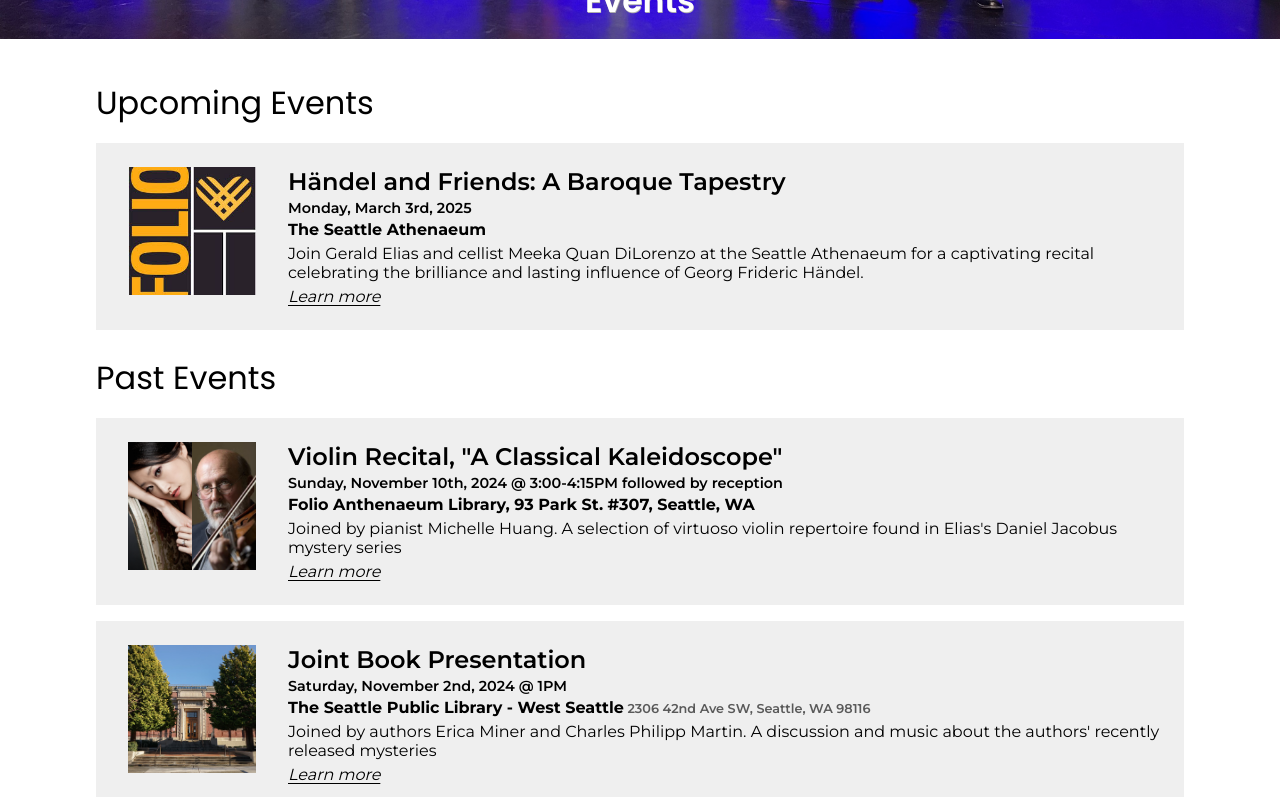
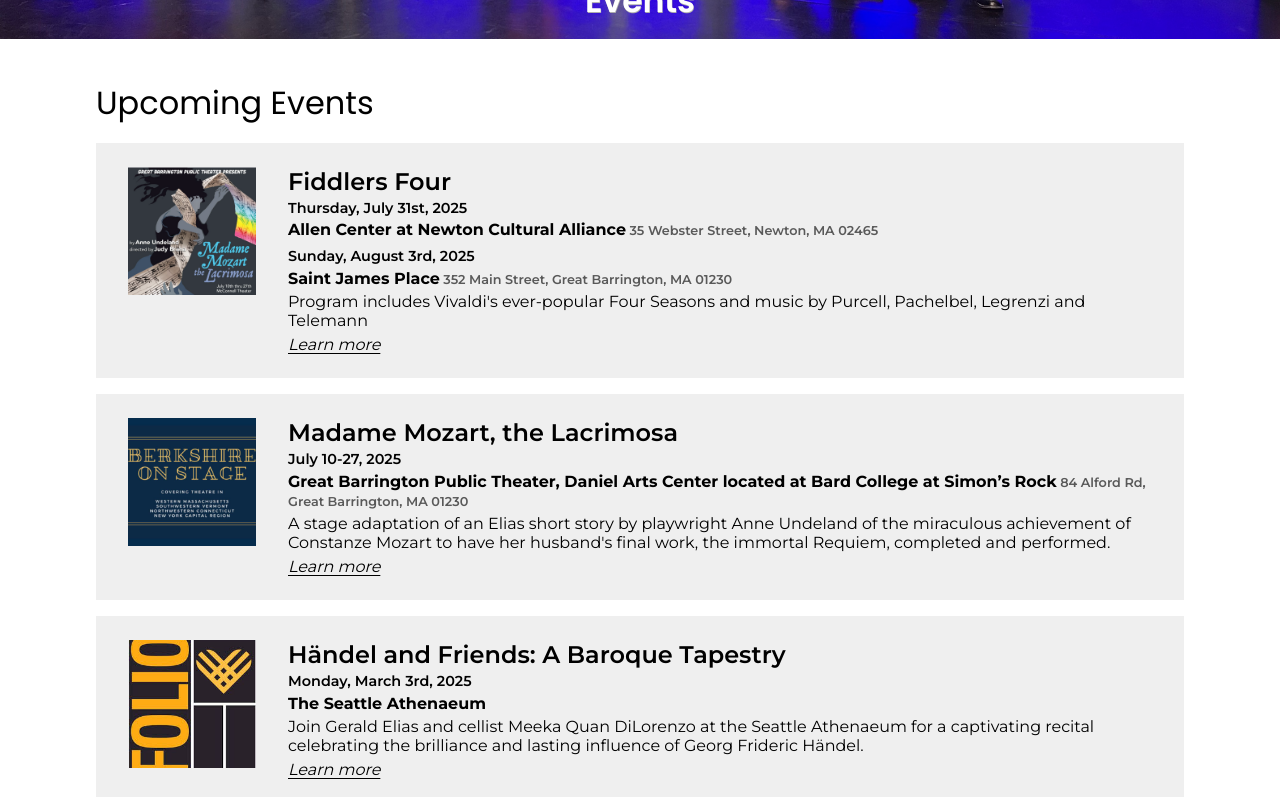
Before and after one commit to konstantinstanmeyer/gerald-elias-new, a Next.js app: page /events in a window 1280 px wide. Shown: the part 521-1318 px from the top of the page. Built offline with nearby package versions, Linux system fonts and the light colour scheme; a web font is replaced by a local one.

Commit message:
lacrimosa and fiddlers four added to events

```diff
--- a/app/globals.css
+++ b/app/globals.css
@@ -64,6 +64,10 @@
 
 #concerts-content{
   text-align: justify;
+}
+
+#slight-lower {
+  margin-bottom: 0.5rem;
 }
 
 #landing-image {
--- a/components/EventCard.jsx
+++ b/components/EventCard.jsx
@@ -6,6 +6,23 @@
 export default function EventCard({ event, key }){
     const { imageUrl, name, date, location, address, hyperlink} = event;
 
+    if (name === "Fiddlers Four") return (
+        <div key={key} className="event-card">
+            <div className="event-image-container">
+                <img src={imageUrl} />
+            </div>
+            <div className="event-text">
+                <h2>Fiddlers Four</h2>
+                <h3>Thursday, July 31st, 2025</h3>
+                <h4 id="slight-lower">Allen Center at Newton Cultural Alliance<span>&nbsp;35 Webster Street, Newton, MA 02465</span></h4>
+                <h3>Sunday, August 3rd, 2025</h3>
+                <h4>Saint James Place<span>&nbsp;352 Main Street, Great Barrington, MA 01230</span></h4>
+                <p>Program includes Vivaldi's ever-popular Four Seasons and music by Purcell, Pachelbel, Legrenzi and Telemann</p>
+                {hyperlink ? <a target="_blank" className="event-hyperlink" href={event.hyperlink}>Learn more</a> : null}
+            </div>
+        </div>
+    )
+
     return (
         <div key={key} className="event-card">
             <div className="event-image-container">
@@ -13,7 +30,7 @@
             </div>
             <div className="event-text">
                 <h2>{name}</h2>
-                <h3>{event?.name !== "Left Coast Crime 2024: Seattle Shakedown mystery book convention" ? date : "April 11th-14th, 2024"}</h3>
+                <h3>{event?.name === "Left Coast Crime 2024: Seattle Shakedown mystery book convention" ? "April 11th-14th, 2024" : event?.name === "Madame Mozart, the Lacrimosa" ? "July 10-27, 2025": date}</h3>
                 {location ? <h4>{event.location}<span>&nbsp;{event.address}</span></h4> : null}
                 {event?.description ? <p>{event.description}</p> : null}
                 {event?.name === "Left Coast Crime 2024: Seattle Shakedown mystery book convention" ? <LeftCoastCrime /> : null}
--- a/util/events.js
+++ b/util/events.js
@@ -1,4 +1,19 @@
 const events = [
+    {
+        "date": "Thursday, July 31st, 2025",
+        "name": `Fiddlers Four`,
+        "hyperlink":"https://astonmagna.org/summer-festival/",
+        "imageUrl":"MadameMozart.png",
+    },
+    {
+        "date": "Sunday, July 27th, 2025",
+        "name": `Madame Mozart, the Lacrimosa`,
+        "location":"Great Barrington Public Theater, Daniel Arts Center located at Bard College at Simon’s Rock",
+        "address":"84 Alford Rd, Great Barrington, MA 01230",
+        "description":"A stage adaptation of an Elias short story by playwright Anne Undeland of the miraculous achievement of Constanze Mozart to have her husband's final work, the immortal Requiem, completed and performed.",
+        "imageUrl":"berkshire-on-stage.jpg",
+        "hyperlink":"https://berkshireonstage.blog/2025/04/25/great-barrington-public-theater-announces-cast-for-madame-mozart-the-lacrimosa/"
+    },
     {
         "date": "Sunday, November 10th, 2024 @ 3:00-4:15PM followed by reception",
         "name": `Violin Recital, "A Classical Kaleidoscope"`,
```
Also changed, not shown: public/MadameMozart.png (added), public/berkshire-on-stage.jpg (added).
